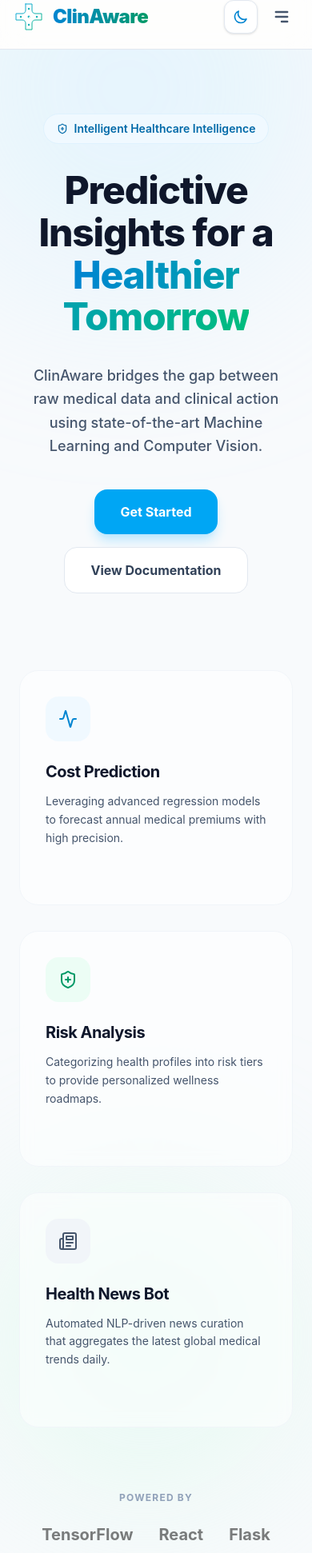
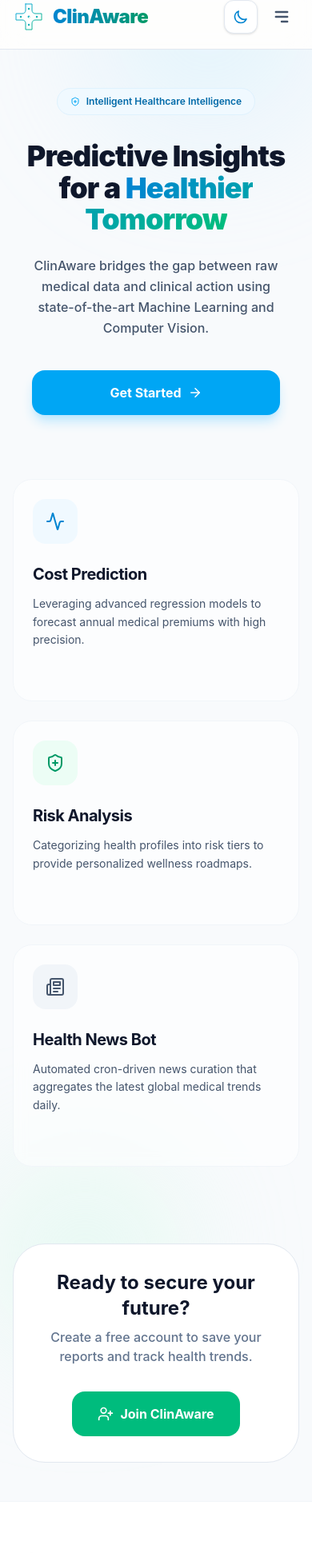
Before and after one commit to inj-krish19/ClinAware-frontend, a React (Vite) app: page / in a window 390 px wide. Shown: the part 19-1961 px from the top of the page at 80% size. Built offline with nearby package versions, Linux system fonts and the light colour scheme.

Commit message:
Enhancing Layouts and Adding utilities in Prediction page

```diff
--- a/src/pages/Home.jsx
+++ b/src/pages/Home.jsx
@@ -1,8 +1,9 @@
 import React from 'react';
-import { LuActivity, LuShieldCheck, LuShieldPlus, LuNewspaper, LuArrowRight } from 'react-icons/lu';
+import { Link } from 'react-router-dom';
+import { LuActivity, LuShieldPlus, LuNewspaper, LuArrowRight, LuUserPlus, LuLogIn } from 'react-icons/lu';
 
 const FeatureCard = ({ title, description, Icon, accentColor }) => (
-    <div className="group p-8 rounded-3xl border border-slate-100 dark:border-slate-800 bg-white/50 dark:bg-slate-900/50 backdrop-blur-sm hover:bg-white dark:hover:bg-slate-900 transition-all duration-500 hover:shadow-2xl hover:shadow-sky-200/20 dark:hover:shadow-none">
+    <div className="group p-6 md:p-8 rounded-3xl border border-slate-100 dark:border-slate-800 bg-white/50 dark:bg-slate-900/50 backdrop-blur-sm hover:bg-white dark:hover:bg-slate-900 transition-all duration-500 hover:shadow-2xl hover:shadow-sky-200/20 dark:hover:shadow-none">
         <div className={`w-14 h-14 rounded-2xl mb-6 flex items-center justify-center text-2xl transition-transform group-hover:scale-110 group-hover:rotate-3 ${accentColor}`}>
             <Icon />
         </div>
@@ -22,44 +23,42 @@
     return (
         <main className="relative min-h-screen overflow-hidden bg-slate-50 dark:bg-slate-950 transition-colors duration-500">
 
-            {/* Ghibli-Style Soft Ambient Background Glows */}
-            <div className="absolute top-[-10%] right-[-5%] w-[500px] h-[500px] bg-sky-200/30 dark:bg-sky-900/20 blur-[120px] rounded-full" />
-            <div className="absolute bottom-[10%] left-[-5%] w-[400px] h-[400px] bg-emerald-100/40 dark:bg-emerald-900/10 blur-[100px] rounded-full" />
+            {/* Ambient Background Glows */}
+            <div className="absolute top-[-10%] right-[-5%] w-[300px] md:w-[500px] h-[300px] md:h-[500px] bg-sky-200/30 dark:bg-sky-900/20 blur-[80px] md:blur-[120px] rounded-full" />
+            <div className="absolute bottom-[10%] left-[-5%] w-[250px] md:w-[400px] h-[250px] md:h-[400px] bg-emerald-100/40 dark:bg-emerald-900/10 blur-[70px] md:blur-[100px] rounded-full" />
 
-            <section className="relative max-w-7xl mx-auto px-6 py-20 lg:py-32 flex flex-col items-center">
+            <section className="relative max-w-7xl mx-auto px-4 sm:px-6 py-12 md:py-20 lg:py-32 flex flex-col items-center">
 
                 {/* Badge */}
-                <div className="inline-flex items-center gap-2 px-4 py-2 rounded-full bg-sky-50 dark:bg-sky-900/30 border border-sky-100 dark:border-sky-800 text-sky-700 dark:text-sky-300 text-sm font-semibold mb-8 animate-fade-in">
-                    <LuShieldPlus className="animate-pulse" />
+                <div className="inline-flex items-center gap-2 px-4 py-2 rounded-full bg-sky-50 dark:bg-sky-900/30 border border-sky-100 dark:border-slate-800 text-sky-700 dark:text-sky-300 text-xs md:text-sm font-semibold mb-8">
+                    <LuShieldPlus className="animate-pulse text-sky-500" />
                     <span>Intelligent Healthcare Intelligence</span>
                 </div>
 
-                {/* Hero Title */}
-                <h1 className="max-w-4xl text-center text-5xl md:text-7xl font-extrabold tracking-tight text-slate-900 dark:text-white leading-[1.1]">
-                    Predictive Insights for a <br />
+                {/* Hero Title - Responsive scaling */}
+                <h1 className="max-w-4xl text-center text-4xl sm:text-5xl md:text-7xl font-black tracking-tight text-slate-900 dark:text-white leading-[1.1] px-2">
+                    Predictive Insights for a <br className="hidden sm:block" />
                     <span className="bg-gradient-to-r from-sky-600 to-emerald-500 dark:from-sky-400 dark:to-emerald-400 bg-clip-text text-transparent">
                         Healthier Tomorrow
                     </span>
                 </h1>
 
                 {/* Subtext */}
-                <p className="mt-8 max-w-2xl text-center text-lg md:text-xl text-slate-600 dark:text-slate-400 leading-relaxed font-medium">
+                <p className="mt-6 md:mt-8 max-w-2xl text-center text-base md:text-xl text-slate-600 dark:text-slate-400 leading-relaxed font-medium px-4">
                     ClinAware bridges the gap between raw medical data and clinical action using
                     state-of-the-art Machine Learning and Computer Vision.
                 </p>
 
-                {/* Primary Actions */}
-                <div className="mt-10 flex flex-wrap justify-center gap-4">
-                    <button className="px-8 py-4 rounded-2xl bg-sky-500 hover:bg-sky-600 text-white font-bold shadow-lg shadow-sky-200 dark:shadow-none transition-all active:scale-95">
-                        Get Started
-                    </button>
-                    <button className="px-8 py-4 rounded-2xl border border-slate-200 dark:border-slate-800 bg-white dark:bg-slate-900 text-slate-700 dark:text-slate-300 font-bold hover:bg-slate-50 dark:hover:bg-slate-800 transition-all active:scale-95">
-                        View Documentation
-                    </button>
+                {/* Primary Actions & Auth Flow Navigation */}
+                <div className="mt-10 flex flex-col sm:flex-row items-center justify-center gap-4 w-full px-6">
+                    <Link to="/predict" className="w-full sm:w-auto px-8 py-4 rounded-2xl bg-sky-500 hover:bg-sky-600 text-white font-bold shadow-lg shadow-sky-200 dark:shadow-none transition-all active:scale-95 text-center flex items-center justify-center gap-2">
+                        Get Started <LuArrowRight size={18} />
+                    </Link>
+
                 </div>
 
                 {/* Responsive Features Grid */}
-                <div className="mt-24 grid grid-cols-1 md:grid-cols-3 gap-8 w-full">
+                <div className="mt-20 md:mt-32 grid grid-cols-1 md:grid-cols-3 gap-6 md:gap-8 w-full">
                     <FeatureCard
                         title="Cost Prediction"
                         description="Leveraging advanced regression models to forecast annual medical premiums with high precision."
@@ -74,24 +73,21 @@
                     />
                     <FeatureCard
                         title="Health News Bot"
-                        description="Automated NLP-driven news curation that aggregates the latest global medical trends daily."
+                        description="Automated cron-driven news curation that aggregates the latest global medical trends daily."
                         Icon={LuNewspaper}
                         accentColor="bg-slate-100 text-slate-600 dark:bg-slate-800 dark:text-slate-300"
                     />
                 </div>
 
-                {/* Tech Stack Footer Label */}
-                <div className="mt-20 flex flex-col items-center">
-                    <span className="text-xs font-bold uppercase tracking-widest text-slate-400 dark:text-slate-600 mb-6">
-                        Powered By
-                    </span>
-                    <div className="flex flex-wrap justify-center gap-8 grayscale opacity-60 dark:invert transition-all hover:grayscale-0 hover:opacity-100">
-                        {/* Note: You can replace these with small tech logos or just text */}
-                        <span className="font-bold text-xl">TensorFlow</span>
-                        <span className="font-bold text-xl">React</span>
-                        <span className="font-bold text-xl">Flask</span>
-                        <span className="font-bold text-xl">Scikit-Learn</span>
+                {/* Signup Call to Action Section */}
+                <div className="mt-24 w-full bg-white dark:bg-slate-900 border border-slate-200 dark:border-slate-800 rounded-[2.5rem] p-8 md:p-12 flex flex-col md:flex-row items-center justify-between gap-8">
+                    <div className="text-center md:text-left">
+                        <h2 className="text-2xl md:text-3xl font-bold text-slate-900 dark:text-white mb-2">Ready to secure your future?</h2>
+                        <p className="text-slate-500 dark:text-slate-400 font-medium">Create a free account to save your reports and track health trends.</p>
                     </div>
+                    <Link to="/signup" className="flex items-center gap-2 px-8 py-4 rounded-2xl bg-emerald-500 hover:bg-emerald-600 text-white font-bold transition-all active:scale-95 whitespace-nowrap">
+                        <LuUserPlus size={20} /> Join ClinAware
+                    </Link>
                 </div>
 
             </section>
```
Also changed, not shown: src/pages/Predict.jsx (+89 -26 lines).
